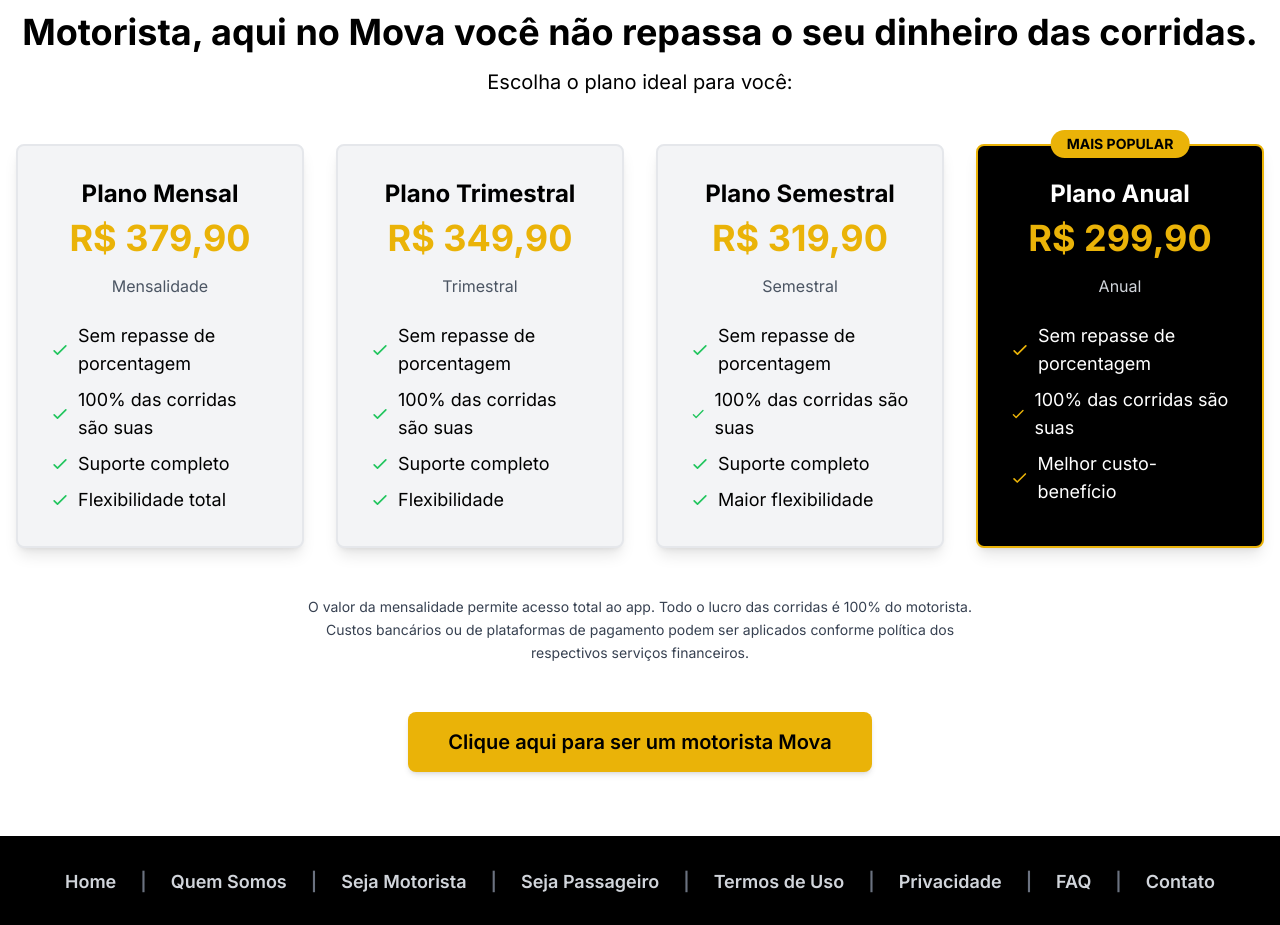
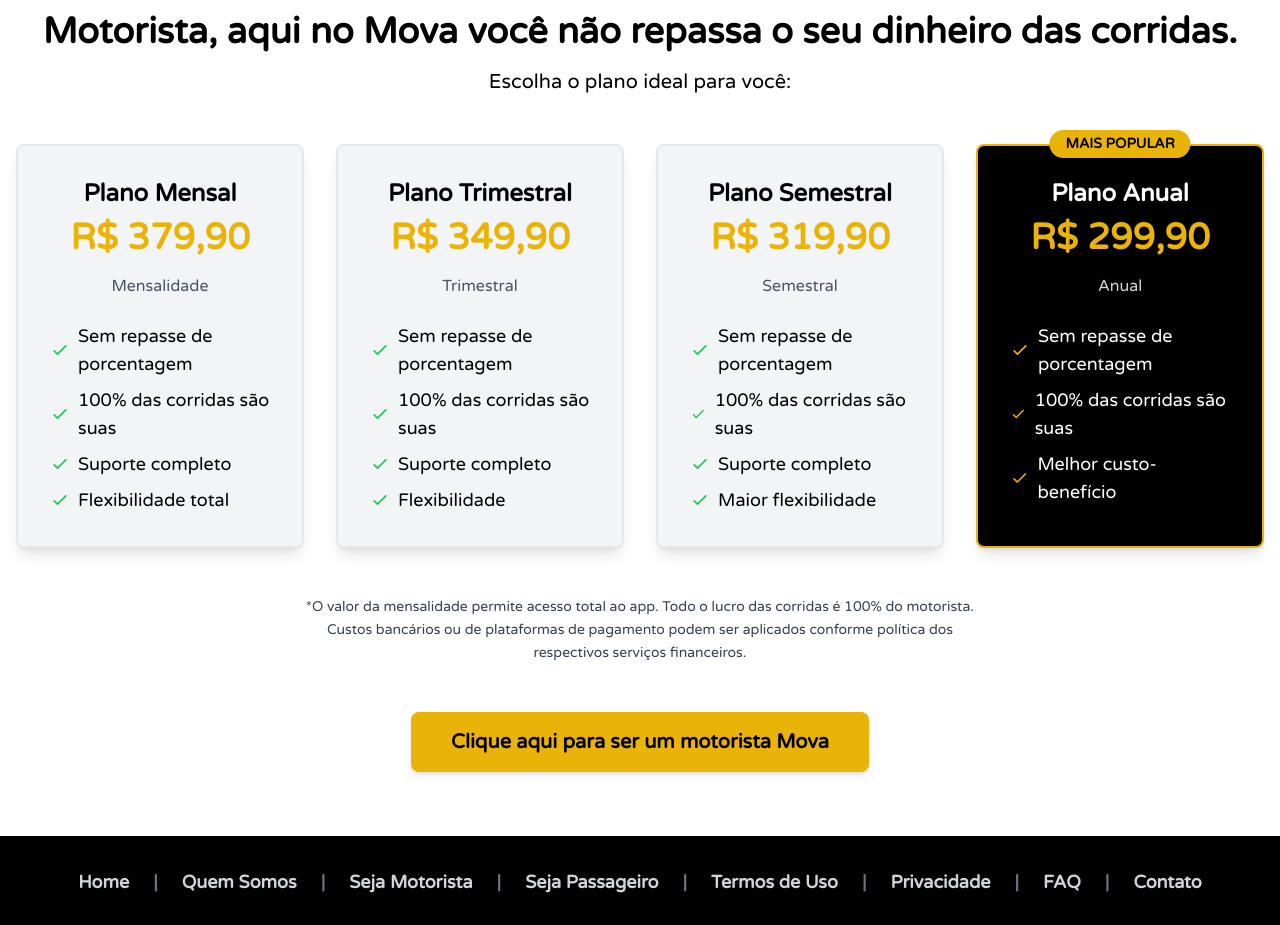
Before and after one commit to andradeFLucas/pSiteMovaV2, a plain HTML site: page index.html in a window 1280 px wide. Shown: the part 1780-2705 px from the top of the page. Drawn offline with nearby package versions, Linux system fonts and the light colour scheme; files whose address does not match are found by name.

Commit message:
Alterações feito com o Alex

```diff
--- a/index.html
+++ b/index.html
@@ -7,10 +7,12 @@
     <!-- Tailwind CSS CDN -->
     <script src="https://cdn.tailwindcss.com"></script>
     <!-- Google Font: Inter -->
-    <link href="https://fonts.googleapis.com/css2?family=Inter:wght@400;600;700&display=swap" rel="stylesheet">
+<link rel="preconnect" href="https://fonts.googleapis.com">
+<link rel="preconnect" href="https://fonts.gstatic.com" crossorigin>
+<link href="https://fonts.googleapis.com/css2?family=Varela+Round&display=swap" rel="stylesheet">
     <style>
         body {
-            font-family: 'Inter', sans-serif;
+            font-family: "Varela Round", sans-serif;
             padding-top: 64px; /* Adiciona padding ao body para compensar o header fixo */
         }
         /* Estilo para um efeito sutil de "levantar" a imagem */
@@ -284,7 +286,7 @@
 
                 <!-- Disclaimer Text -->
                 <p class="text-sm text-gray-700 mt-8 mb-12 max-w-2xl mx-auto leading-relaxed">
-                    O valor da mensalidade permite acesso total ao app. Todo o lucro das corridas é 100% do motorista.
+                   *O valor da mensalidade permite acesso total ao app. Todo o lucro das corridas é 100% do motorista.
                     Custos bancários ou de plataformas de pagamento podem ser aplicados conforme política dos respectivos serviços financeiros.
                 </p>
 
```
Also changed, not shown: seja-motorista.html (+4 -2 lines), seja-passageiro.html (+2 -1 lines).
